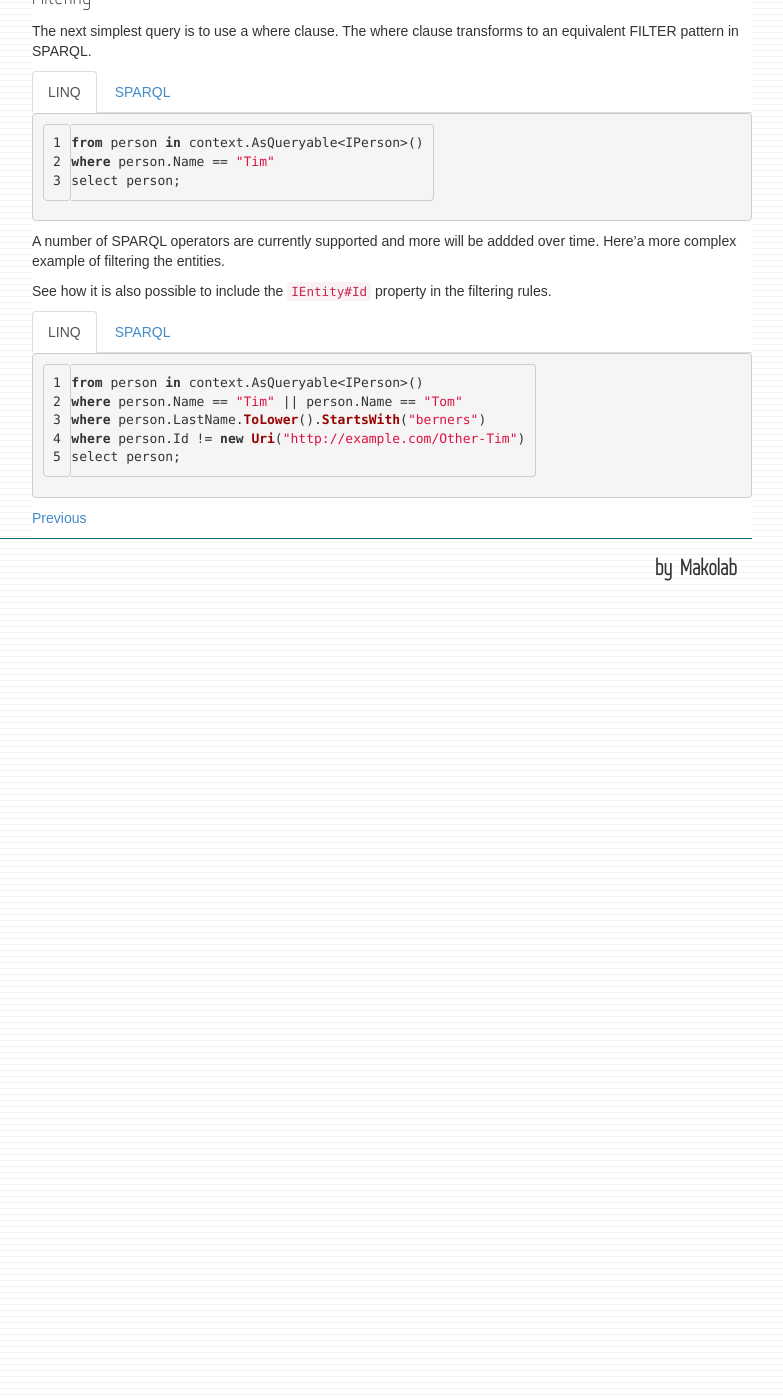
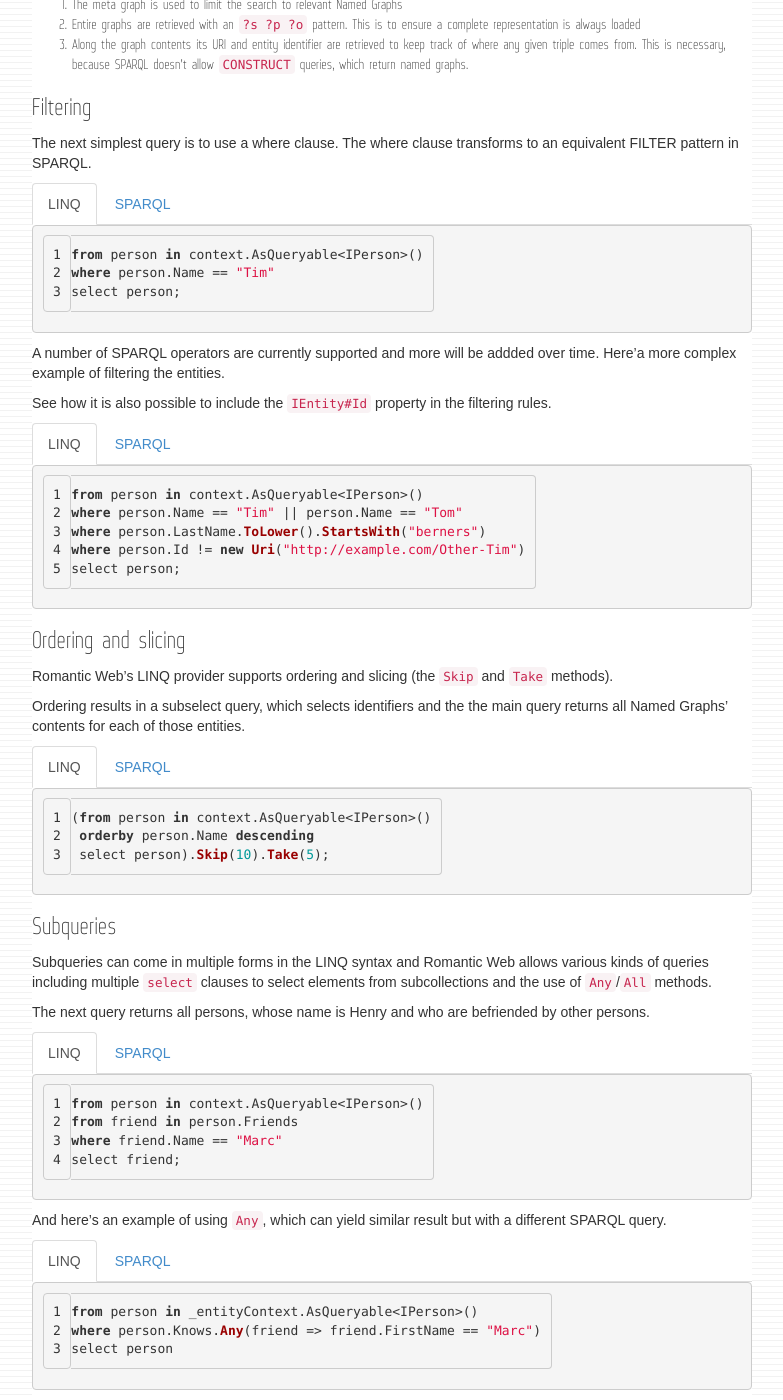
Before and after one commit to MakoLab/RomanticWeb, a Jekyll site: the page built from docs/basic-usage/4.linq.markdown, in a window 1280 px wide and 1400 px high, scrolled down 1960 px. Shown: the whole window, without its empty margins (368-1151 px from the left). Built offline with Jekyll 4.4.1, drawn with Linux system fonts in a browser that asks for light colours; nearby versions of some CDN libraries; Markdown is read by kramdown in place of the engine named in the settings; before the commit the page ends 2555 px from its top, so only the background shows below that; some of the changed text lies outside the part shown.

Commit message:
more linq samples

```diff
--- a/docs/basic-usage/4.linq.markdown
+++ b/docs/basic-usage/4.linq.markdown
@@ -30,7 +30,7 @@ Here's a list of supported features
 * SelectMany
 * Subqueries
 * Where
-* Skip/Take (?)
+* Skip/Take
 * Ordering
 * First/FirstOrDefault & Single/SingleOrDefault
 * Any/All
@@ -69,6 +69,12 @@ public interface IPerson
 
     [Property("foaf", "familyName")]
     string LastName { get; set; }
+
+    [Collection("foaf", "nick")]
+    ICollection<string> Nicknames { get; set; }
+
+    [Collection("foaf", "knows")]
+    ICollection<IPerson> Friends { get; set; }
 }
 {% endhighlight %}
 
@@ -76,7 +82,7 @@ public interface IPerson
 
 A simplest query possible is just a select.
 
-<ul class="nav nav-tabs" role="tablist" id="mytab">
+<ul class="nav nav-tabs" role="tablist">
   <li class="active"><a href="#select-linq" role="tab" data-toggle="tab">LINQ</a></li>
   <li><a href="#select-sparql" role="tab" data-toggle="tab">SPARQL</a></li>
 </ul>
@@ -123,7 +129,7 @@ comes from. This is necessary, because SPARQL doesn't allow `CONSTRUCT` queries,
 
 The next simplest query is to use a where clause. The where clause transforms to an equivalent FILTER pattern in SPARQL.
 
-<ul class="nav nav-tabs" role="tablist" id="mytab">
+<ul class="nav nav-tabs" role="tablist">
   <li class="active"><a href="#where-linq" role="tab" data-toggle="tab">LINQ</a></li>
   <li><a href="#where-sparql" role="tab" data-toggle="tab">SPARQL</a></li>
 </ul>
@@ -168,7 +174,7 @@ filtering the entities.
 
 See how it is also possible to include the `IEntity#Id` property in the filtering rules.
 
-<ul class="nav nav-tabs" role="tablist" id="mytab">
+<ul class="nav nav-tabs" role="tablist">
   <li class="active"><a href="#complex-where-linq" role="tab" data-toggle="tab">LINQ</a></li>
   <li><a href="#complex-where-sparql" role="tab" data-toggle="tab">SPARQL</a></li>
 </ul>
@@ -213,4 +219,192 @@ WHERE
   </div>
 </dd>
 
+### Ordering and slicing
+
+Romantic Web's LINQ provider supports ordering and slicing (the `Skip` and `Take` methods).
+
+Ordering results in a subselect query, which selects identifiers and the the main query returns all Named Graphs'
+contents for each of those entities.
+
+<ul class="nav nav-tabs" role="tablist">
+  <li class="active"><a href="#order-linq" role="tab" data-toggle="tab">LINQ</a></li>
+  <li><a href="#order-sparql" role="tab" data-toggle="tab">SPARQL</a></li>
+</ul>
+
+<dd class="tab-content">
+  <div class="tab-pane fade in active" id="order-linq">
+
+{% highlight c# linenos=table %}
+(from person in context.AsQueryable<IPerson>()
+ orderby person.Name descending
+ select person).Skip(10).Take(5);
+{% endhighlight %}
+
+  </div>
+  <div class="tab-pane fade" id="order-sparql">
+
+{% highlight sql linenos=table %}
+SELECT ?s ?p ?o ?Gperson0 ?person0
+WHERE
+{
+	{
+		SELECT DISTINCT ?person0_sub
+		WHERE
+		{
+			GRAPH ?Gperson0_sub
+			{
+				?person0_sub a foaf:Person .
+				?person0_sub foaf:givenName ?firstName0_sub .
+				?person0_sub foaf:familyName ?surname0_sub .
+			}
+
+			GRAPH <urn:meta:graph>
+			{
+				?Gperson0_sub foaf:primaryTopic ?person0_sub .
+			}
+		}
+		ORDER BY DESC(?firstName0_sub) ?surname0_sub
+		OFFSET 10 LIMIT 5
+	}
+
+	FILTER (?person0_sub=?person0)
+
+	GRAPH ?Gperson0
+	{
+		?s ?p ?o .
+		?person0 a foaf:Person .
+		?person0 foaf:givenName ?firstName0 .
+		?person0 foaf:familyName ?surname0 .
+	}
+
+	GRAPH <urn:meta:graph>
+	{
+		?Gperson0 foaf:primaryTopic ?person0 .
+	}
+}
+ORDER BY DESC(?firstName0) ?surname0
+{% endhighlight %}
+
+  </div>
+</dd>
+
+### Subqueries
+
+Subqueries can come in multiple forms in the LINQ syntax and Romantic Web allows various kinds of queries including
+multiple `select` clauses to select elements from subcollections and the use of `Any`/`All` methods.
+
+The next query returns all persons, whose name is Henry and who are befriended by other persons.
+
+<ul class="nav nav-tabs" role="tablist">
+  <li class="active"><a href="#multiselect-linq" role="tab" data-toggle="tab">LINQ</a></li>
+  <li><a href="#multiselect-sparql" role="tab" data-toggle="tab">SPARQL</a></li>
+</ul>
+
+<dd class="tab-content">
+  <div class="tab-pane fade in active" id="multiselect-linq">
+
+{% highlight c# linenos=table %}
+from person in context.AsQueryable<IPerson>()
+from friend in person.Friends
+where friend.Name == "Marc"
+select friend;
+{% endhighlight %}
+
+  </div>
+  <div class="tab-pane fade" id="multiselect-sparql">
+
+{% highlight sql linenos=table %}
+SELECT ?s ?p ?o ?Gfriend0 ?friend0
+WHERE
+{
+	GRAPH ?Gperson0
+	{
+		?person0 a foaf:Person .
+		?person0 foaf:knows ?knows0 .
+	}
+
+	GRAPH <urn:meta:graph>
+	{
+		?Gperson0 foaf:primaryTopic ?person0 .
+	}
+
+	GRAPH ?Gfriend0
+	{
+		?s ?p ?o .
+		?friend0 a foaf:Person .
+		?friend0 foaf:givenName ?firstName0 .
+
+		FILTER (?firstName0 = "Marc"^^xsd:string)
+	}
+
+	GRAPH <urn:meta:graph>
+	{
+		?Gfriend0 foaf:primaryTopic ?friend0 .
+	}
+}
+{% endhighlight %}
+
+  </div>
+</dd>
+
+And here's an example of using `Any`, which can yield similar result but with a different SPARQL query.
+
+<ul class="nav nav-tabs" role="tablist">
+  <li class="active"><a href="#any-linq" role="tab" data-toggle="tab">LINQ</a></li>
+  <li><a href="#any-sparql" role="tab" data-toggle="tab">SPARQL</a></li>
+</ul>
+
+<dd class="tab-content">
+  <div class="tab-pane fade in active" id="any-linq">
+
+{% highlight c# linenos=table %}
+from person in _entityContext.AsQueryable<IPerson>()
+where person.Knows.Any(friend => friend.FirstName == "Marc")
+select person
+{% endhighlight %}
+
+  </div>
+  <div class="tab-pane fade" id="any-sparql">
+
+{% highlight sql linenos=table %}
+SELECT ?s ?p ?o ?Gperson0 ?person0
+WHERE
+{
+    GRAPH ?Gperson0
+    {
+        ?s ?p ?o .
+        ?person0 a foaf:Person .
+        ?person0 foaf:knows ?friend0 .
+
+        FILTER (EXISTS
+        {
+            SELECT ?friend0
+            WHERE
+            {
+                GRAPH ?Gfriend0
+                {
+                    ?friend0 a foaf:Person .
+                    ?friend0 foaf:givenName ?firstName0 .
+
+                    FILTER (?firstName0 = "Tomasz"^^xsd:string)
+                }
+
+                GRAPH <urn:meta:graph>
+                {
+                    ?Gfriend0 foaf:primaryTopic ?friend0 .
+                }
+            }
+        })
+    }
+
+    GRAPH <urn:meta:graph>
+    {
+        ?Gperson0 foaf:primaryTopic ?person0 .
+    }
+}
+{% endhighlight %}
+
+  </div>
+</dd>
+
 [linq]: http://en.wikipedia.org/wiki/Language_Integrated_Query
```
